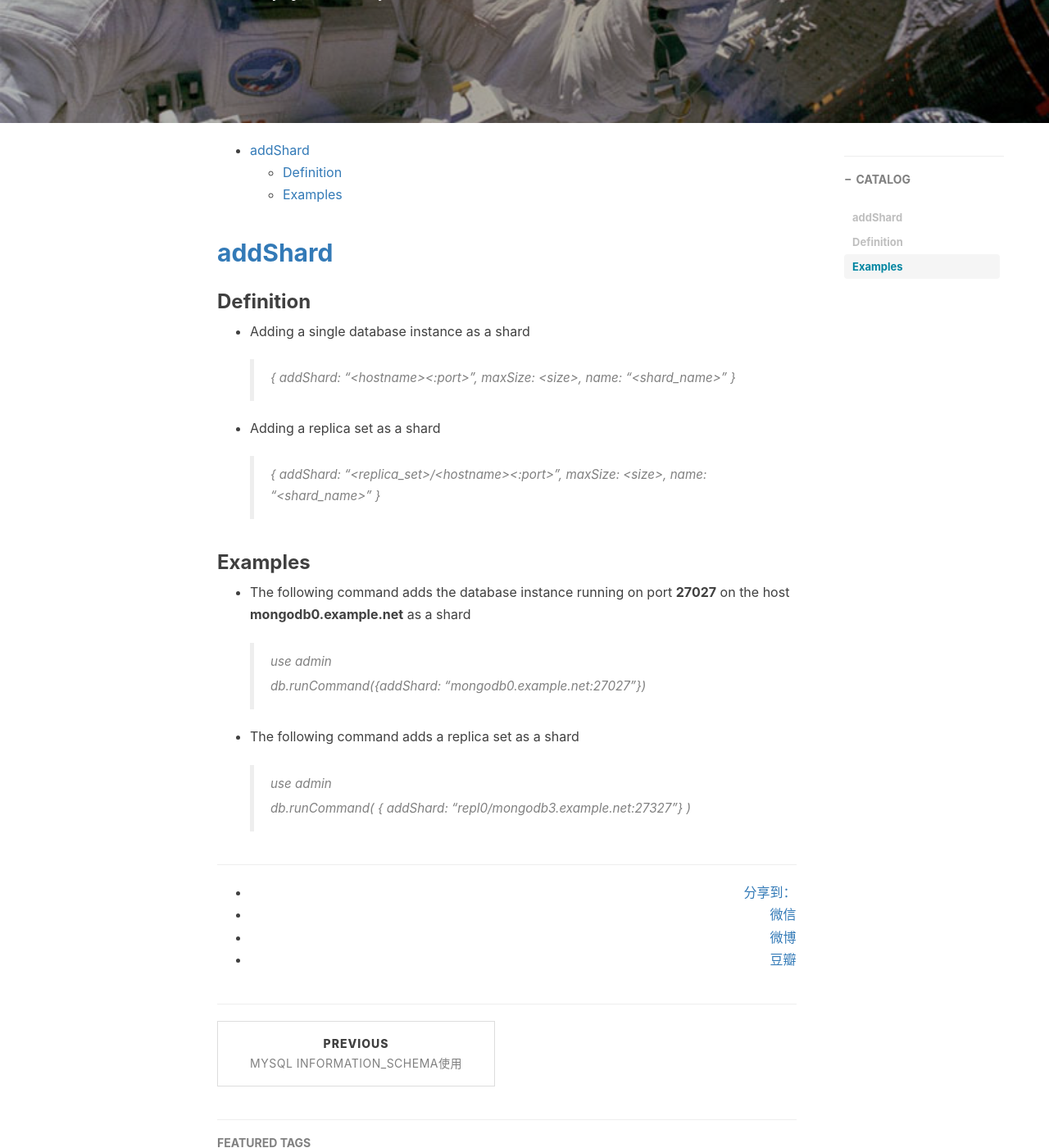
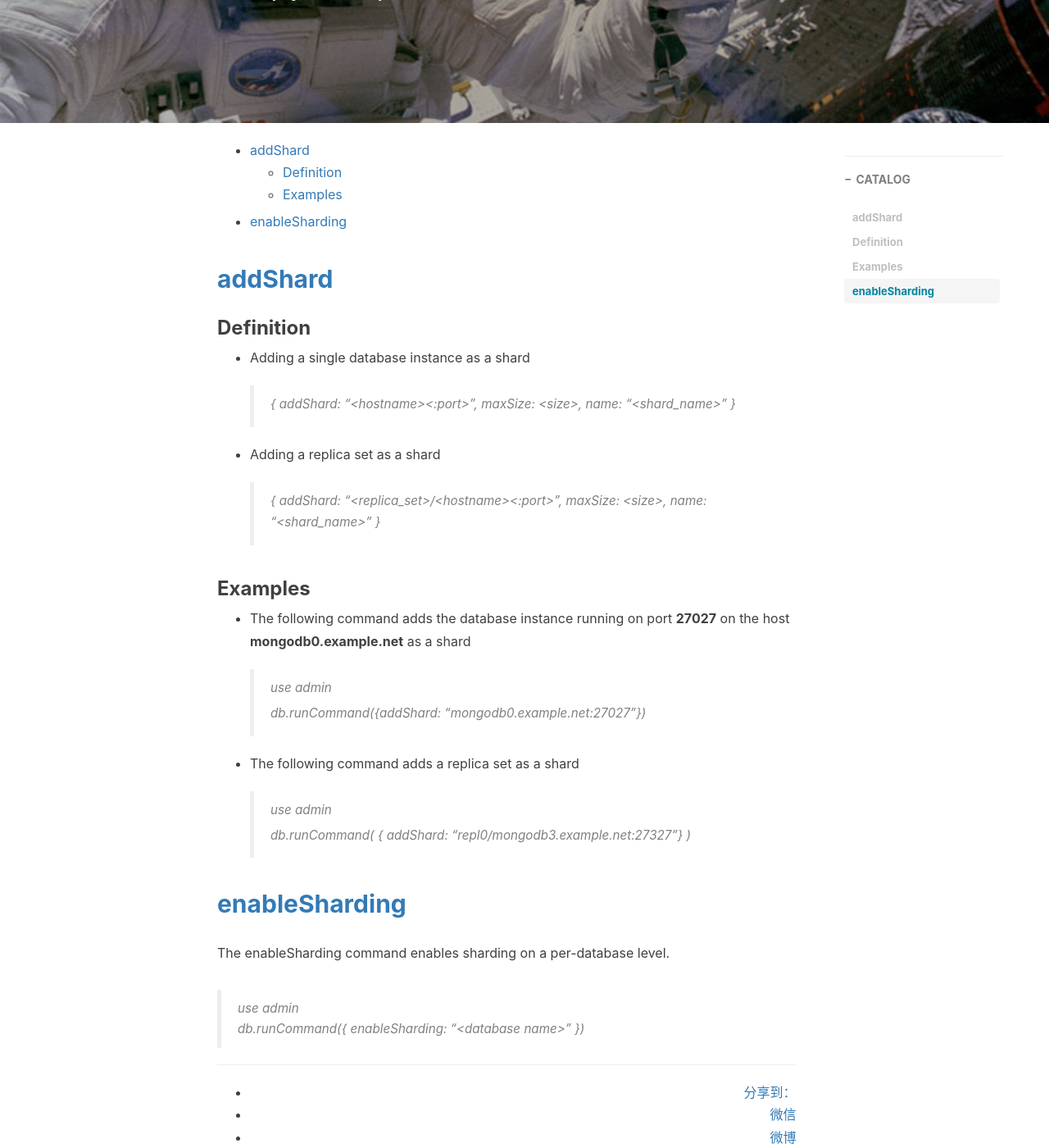
Before and after one commit to shoppingwang/shoppingwang.github.io, a Jekyll site: the page built from _posts/2017-02-28-mongodb-sharding-commands.markdown, in a window 1280 px wide and 1400 px high, scrolled down 475 px. Shown: the whole window at 82% size. Built offline with Jekyll 4.4.1, drawn with Linux system fonts in a browser that asks for light colours; nearby versions of some CDN libraries; comment, search, counter and statistics services are not loaded.

Commit message:
增加MONGODB的分片说明

```diff
--- a/_posts/2017-02-28-mongodb-sharding-commands.markdown
+++ b/_posts/2017-02-28-mongodb-sharding-commands.markdown
@@ -38,3 +38,11 @@ tags:
     > use admin
     >
     > db.runCommand( { addShard: "repl0/mongodb3.example.net:27327"} )
+
+## [enableSharding](https://docs.mongodb.com/manual/reference/command/enableSharding/)
+
+The enableSharding command enables sharding on a per-database level.
+
+> use admin
+>
+> db.runCommand({ enableSharding: "\<database name\>" })
```
